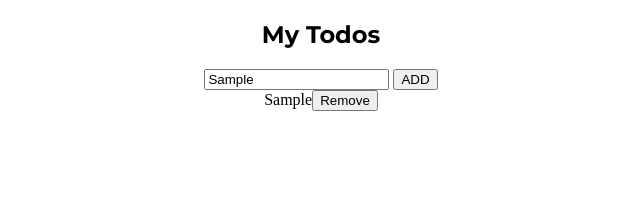
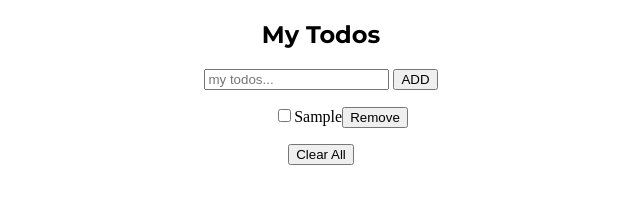
Before and after one commit to Noirre/JS-TodoList, a plain HTML site: page index.html in a window 1280 px wide. Both pictures are taken after typing "Sample" into the empty fields and a click on the button "ADD". Shown: the whole page, without its empty margins (319-959 px from the left). Drawn offline with Linux system fonts and the light colour scheme.

Commit message:
complete functionalities

```diff
--- a/index.html
+++ b/index.html
@@ -19,7 +19,10 @@
   <div class = "need-center">
     <input id ='todo' placeholder = 'my todos...'></input>
     <button id = "btn">ADD</button>
-    <div id = "todo-container"></div>
+    <div id = "todo-container">
+      <ul id = "todo-list"></ul>
+    </div>
+    <button id = "clear-btn">Clear All</button>
   </div>
 
 
--- a/main.js
+++ b/main.js
@@ -1,24 +1,36 @@
-
-
-
-
-
-
-document.getElementById('btn').addEventListener('click', function() {
-    var todo = document.getElementById("todo").value
-    if (todo != "") {
-      var container = document.getElementById('todo-container')
+document.getElementById('btn').addEventListener('click', function () {
+  var todo = document.getElementById("todo").value
+  document.getElementById("todo").value = ""
+  if (todo != "") {
+    var todoList = document.getElementById('todo-list')
 
     var newTodo = document.createElement('li')
-    newTodo.innerText = todo
+    newTodo.innerHTML = '<label>' + todo + '</lable>'
+
+    var checkBox = document.createElement('input')
+    checkBox.type = "checkbox"
 
     var RemoveBtn = document.createElement('button')
     RemoveBtn.innerText = 'Remove'
-    RemoveBtn.addEventListener ('click', function () {
+    RemoveBtn.addEventListener('click', function () {
 
-      container.removeChild(newTodo);
+      todoList.removeChild(newTodo);
     })
-    container.appendChild(newTodo)
+    todoList.prepend(newTodo)
+    newTodo.prepend(checkBox)
+
+    checkBox.addEventListener('change', function () {
+      if (this.checked) {
+        newTodo.childNodes[1].style.textDecoration = "line-through";
+      } else {
+        newTodo.childNodes[1].style.textDecoration = "";
+      }
+    });
     newTodo.appendChild(RemoveBtn)
-    }
+    console.log(newTodo.childNodes[1])
+  }
+  document.getElementById('clear-btn').addEventListener('click', function () {
+    var todoList = document.getElementById('todo-list')
+    todoList.innerHTML = ''
   })
+})
```
